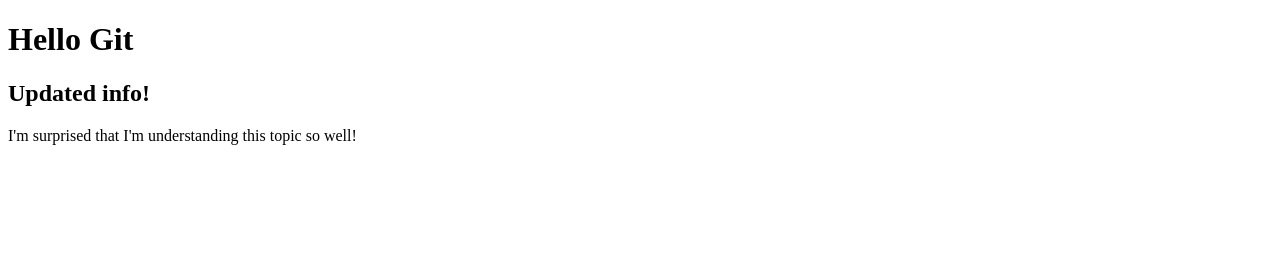
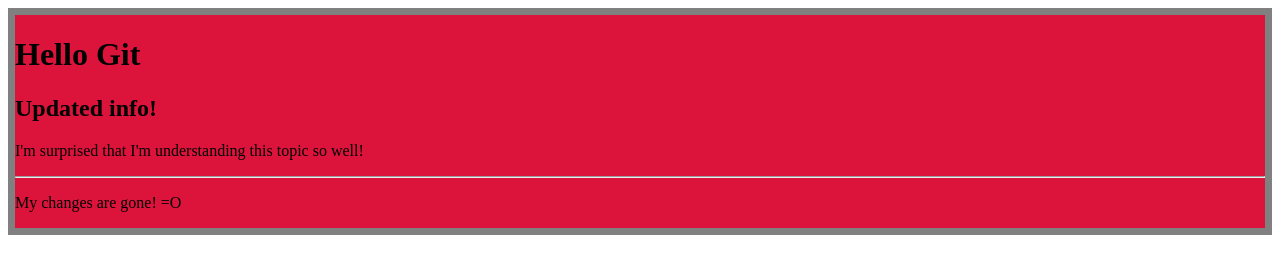
Before and after one commit to tjsmith47/Bootcamp-Public, a plain HTML site: page index.html in a window 1280 px wide. Drawn offline with Linux system fonts and the light colour scheme.

Commit message:
trying to find these on my github account..?

```diff
--- a/index.html
+++ b/index.html
@@ -4,11 +4,16 @@
     <meta charset="UTF-8">
     <meta http-equiv="X-UA-Compatible" content="IE=edge">
     <meta name="viewport" content="width=device-width, initial-scale=1.0">
+    <link rel="stylesheet" type="text/css" href="style.css">
     <title>Version Control</title>
 </head>
 <body>
-    <h1>Hello Git</h1>
-    <h2>Updated info!</h2>
-    <p>I'm surprised that I'm understanding this topic so well!</p>
+    <div class="container">
+        <h1>Hello Git</h1>
+        <h2>Updated info!</h2>
+        <p>I'm surprised that I'm understanding this topic so well!</p>
+        <hr>
+        <p>My changes are gone! =O</p>
+    </div>
 </body>
 </html>
--- /dev/null
+++ b/style.css
@@ -0,0 +1,5 @@
+.container {
+    color: black;
+    border: 7.5px solid grey;
+    background-color: crimson;
+}
```
